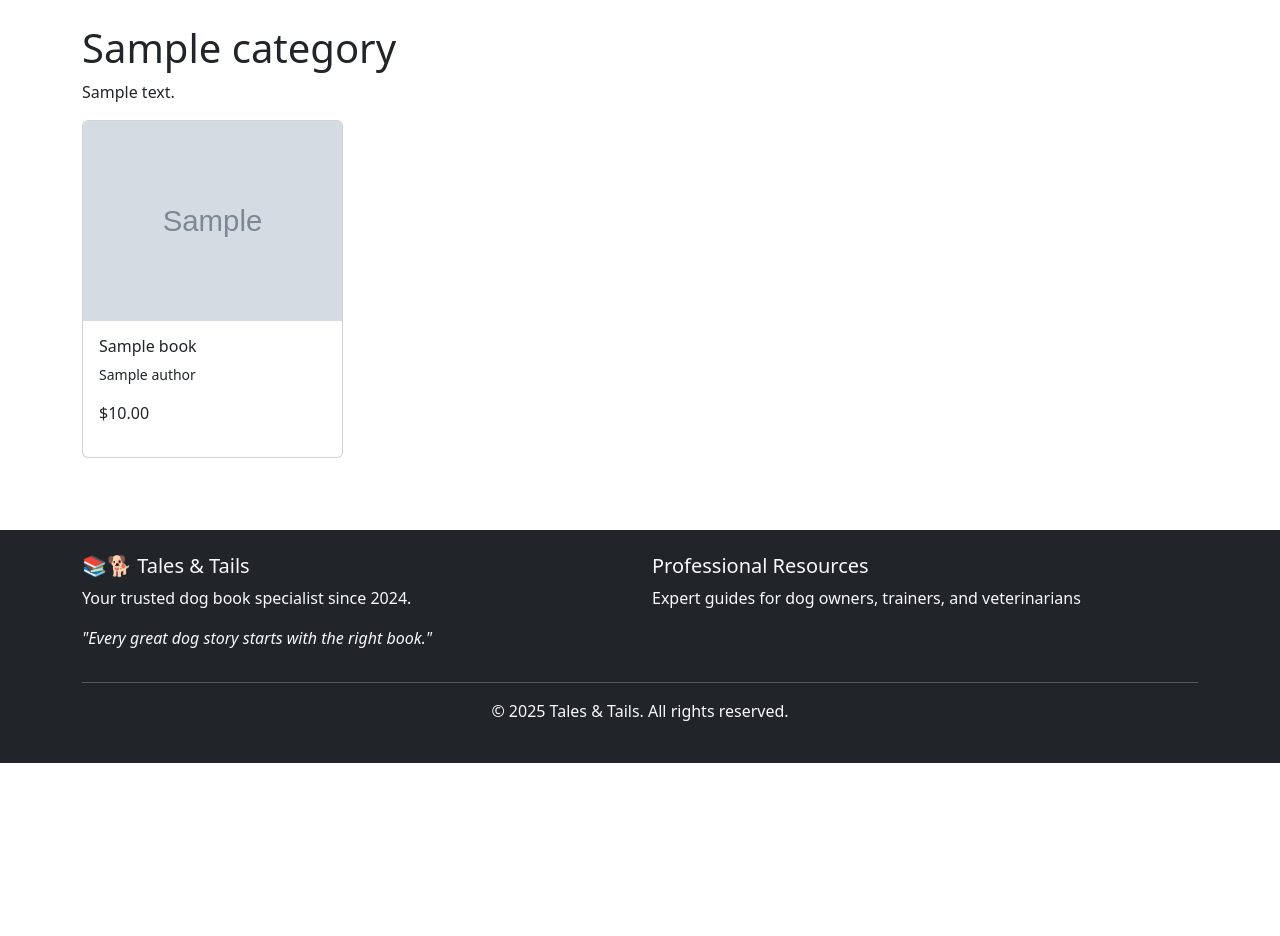
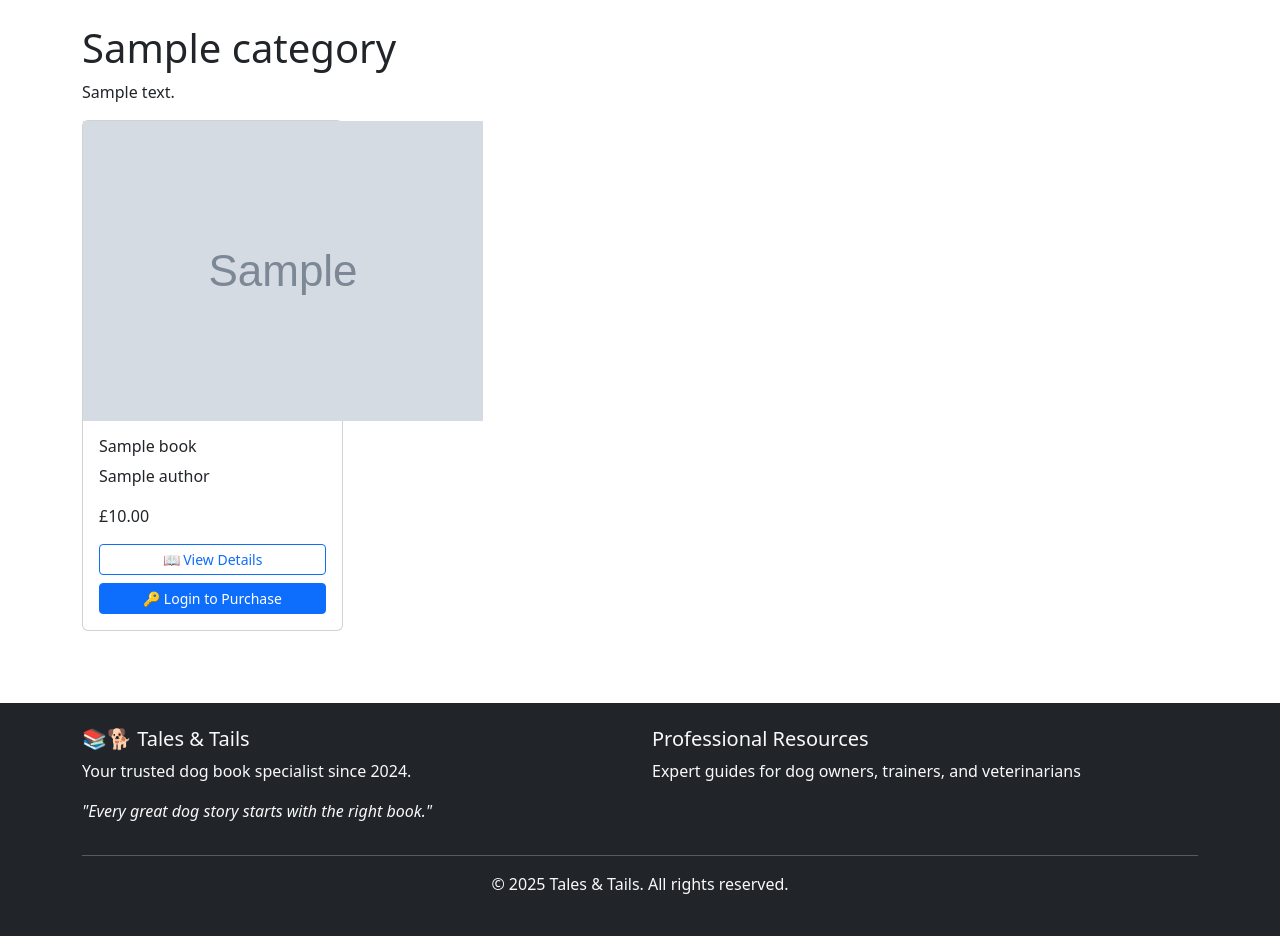
Before and after one commit to Nickflanagn24/bookstore, a Django app: a page that uses books/templates/books/category_detail.html in a window 1280 px wide. Shown: the part 56-992 px from the top of the page. Before the commit the page ends 819 px from the top, so only its background shows below. Run offline with Django 4.2, Linux system fonts and the light colour scheme; tables that the repository leaves empty hold one stand-in row (values such as "Sample post"); grey boxes marked "Sample" are stand-in pictures; parts of the project's set-up code (start-up, migrations or seed data) failed here and were passed over.

Commit message:
git commit -m "Fix category page currency, images, and add cart functionality"

```diff
--- a/books/models.py
+++ b/books/models.py
@@ -123,7 +123,7 @@ class Book(models.Model):
 
     @property
     def display_price(self):
-        return f"${self.price:.2f}"
+        return f"£{self.price:.2f}"
 class ContactMessage(models.Model):
     first_name = models.CharField(max_length=100)
     last_name = models.CharField(max_length=100)
--- a/books/templates/books/book_list.html
+++ b/books/templates/books/book_list.html
@@ -19,9 +19,9 @@
             <div class="card book-card">
                 <div class="book-cover-container">
                     {% if book.cover_image %}
-                        <img src="{{ book.cover_image }}" class="book-cover-high-res" alt="{{ book.title }}" loading="lazy" onerror="this.src='{% static 'images/no-book-cover.png' %}'">
+                        <img src="{{ book.cover_image }}" class="book-cover-high-res" alt="{{ book.title }}" loading="lazy" onerror="this.src='/static/images/no-book-cover.png'">
                     {% elif book.thumbnail %}
-                        <img src="{{ book.thumbnail }}" class="book-cover-high-res" alt="{{ book.title }}" loading="lazy" onerror="this.src='{% static 'images/no-book-cover.png' %}'">
+                        <img src="{{ book.thumbnail }}" class="book-cover-high-res" alt="{{ book.title }}" loading="lazy" onerror="this.src='/static/images/no-book-cover.png'">
                     {% else %}
                         <div class="no-image-placeholder">📚</div>
                     {% endif %}
@@ -30,7 +30,7 @@
                     <h6 class="book-title">{{ book.title|truncatechars:50 }}</h6>
                     <p class="book-author">{{ book.authors_list|truncatechars:30 }}</p>
                     <div class="d-flex justify-content-between align-items-center">
-                        <span class="price">${{ book.price }}</span>
+                        <span class="price">{{ book.display_price }}</span>
                         <a href="{% url 'books:book_detail' book.pk %}" class="btn btn-primary btn-sm">View Details</a>
                     </div>
                 </div>
--- a/books/templates/books/category_detail.html
+++ b/books/templates/books/category_detail.html
@@ -11,19 +11,54 @@
         <div class="row">
             {% for book in books %}
             <div class="col-lg-3 col-md-4 col-sm-6 mb-4">
-                <div class="card">
-                    {% if book.thumbnail %}
-                    <img src="{{ book.thumbnail }}" class="card-img-top" alt="{{ book.title }}" style="height: 200px; object-fit: cover;">
-                    {% endif %}
+                <div class="card book-card">
+                    <div class="book-cover-container">
+                        {% if book.cover_image %}
+                            <img src="{{ book.cover_image }}" class="book-cover-high-res" alt="{{ book.title }}" loading="lazy">
+                        {% elif book.thumbnail %}
+                            <img src="{{ book.thumbnail }}" class="book-cover-high-res" alt="{{ book.title }}" loading="lazy">
+                        {% else %}
+                            <div class="no-image-placeholder">📚</div>
+                        {% endif %}
+                    </div>
                     <div class="card-body">
-                        <h6 class="card-title">{{ book.title|truncatechars:40 }}</h6>
-                        <p class="card-text small">{{ book.authors_list }}</p>
-                        <p class="price">${{ book.price }}</p>
+                        <h6 class="book-title">{{ book.title|truncatechars:40 }}</h6>
+                        <p class="book-author">{{ book.authors_list }}</p>
+                        <div class="d-flex justify-content-between align-items-center mb-3">
+                            <span class="price">{{ book.display_price }}</span>
+                        </div>
+
+                        <!-- Two buttons: View Details and Add to Cart -->
+                        <div class="d-grid gap-2">
+                            <a href="{% url 'books:book_detail' book.pk %}" class="btn btn-outline-primary btn-sm">
+                                📖 View Details
+                            </a>
+                            {% if user.is_authenticated %}
+                                <form method="post" action="{% url 'cart:add_to_cart' book.pk %}" class="d-grid">
+                                    {% csrf_token %}
+                                    <input type="hidden" name="quantity" value="1">
+                                    <button type="submit" class="btn btn-primary btn-sm">
+                                        🛒 Add to Cart
+                                    </button>
+                                </form>
+                            {% else %}
+                                <a href="{% url 'accounts:login' %}" class="btn btn-primary btn-sm">
+                                    🔑 Login to Purchase
+                                </a>
+                            {% endif %}
+                        </div>
                     </div>
                 </div>
             </div>
             {% empty %}
-            <p>No books in this category yet.</p>
+            <div class="col-12 text-center">
+                <div class="card">
+                    <div class="card-body py-5">
+                        <h3>No books in this category yet</h3>
+                        <p>Please check back soon for more books!</p>
+                    </div>
+                </div>
+            </div>
             {% endfor %}
         </div>
     </div>
--- a/cart/checkout_views.py
+++ b/cart/checkout_views.py
@@ -77,7 +77,7 @@ def create_checkout_session(request):
         for item in cart.items.all():
             line_items.append({
                 'price_data': {
-                    'currency': 'usd',
+                    'currency': 'gbp',
                     'product_data': {
                         'name': item.book.title,
                         'description': f"by {item.book.authors_list}",
--- a/orders/admin.py
+++ b/orders/admin.py
@@ -12,7 +12,7 @@ class OrderItemInline(admin.TabularInline):
 
     def total_price(self, obj):
         if obj.pk:
-            return f"${obj.total_price:.2f}"
+            return f"£{obj.total_price:.2f}"
         return ""
     total_price.short_description = "Total"
 
```
